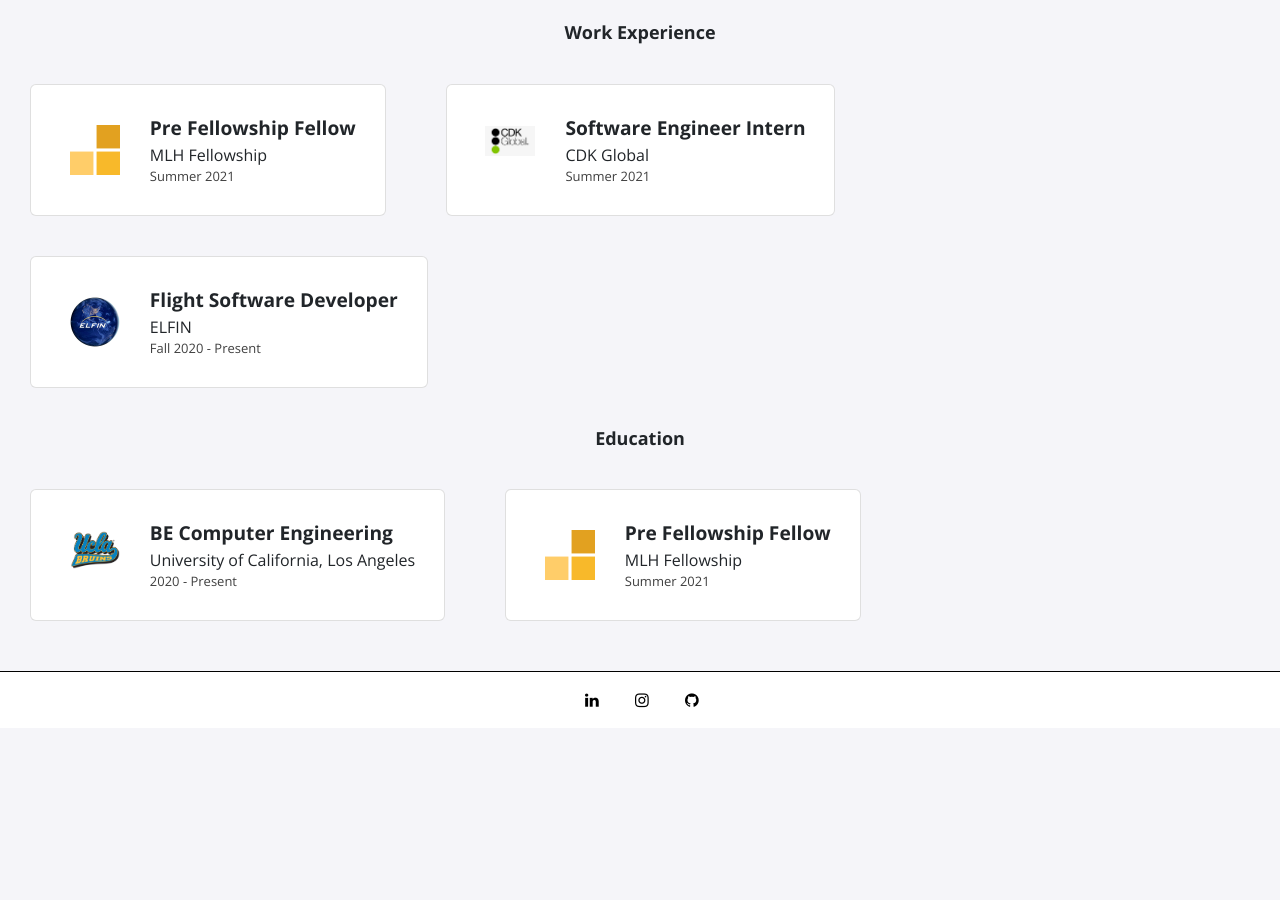
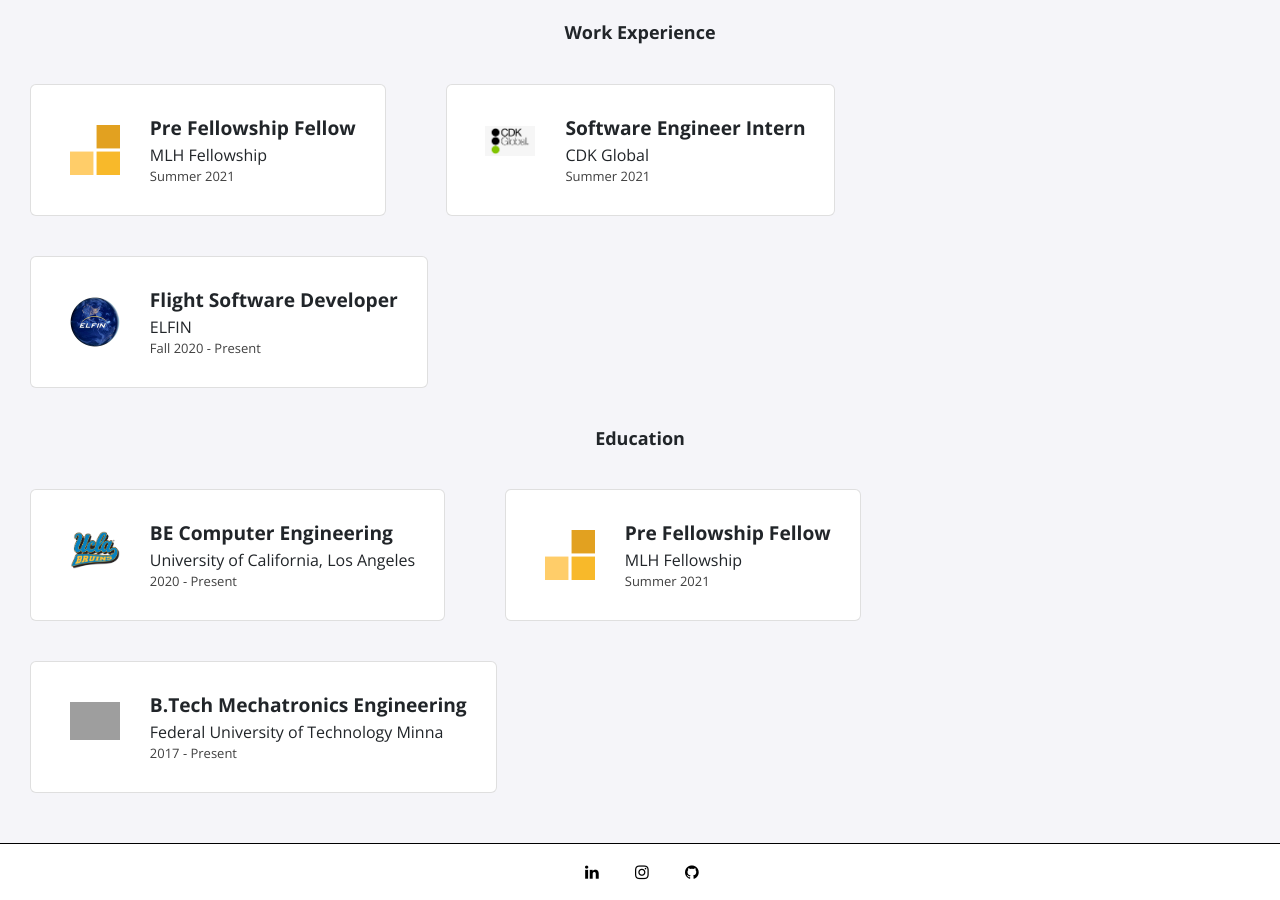
Before and after one commit to aidenszeto/mlh-portfolio, a Jekyll site: the page built from index.html, in a window 1280 px wide and 900 px high, scrolled down 732 px. Built offline with Jekyll 4.4.1, drawn with Linux system fonts in a browser that asks for light colours; nearby versions of some CDN libraries; before the commit the page ends 1460 px from its top, so only the background shows below that; grey boxes are pictures that could not be loaded.

Commit message:
Update education.yml

```diff
--- a/_data/education.yml
+++ b/_data/education.yml
@@ -7,3 +7,8 @@
   institute: MLH Fellowship
   dates: Summer 2021
   logo: fellowship.svg
+
+- course: B.Tech Mechatronics Engineering
+  institute: Federal University of Technology Minna
+  dates: 2017 - Present
+  logo: futminna.jpg
```
